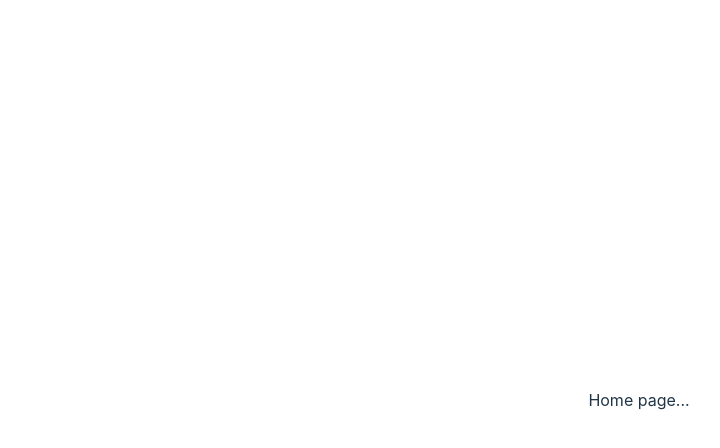
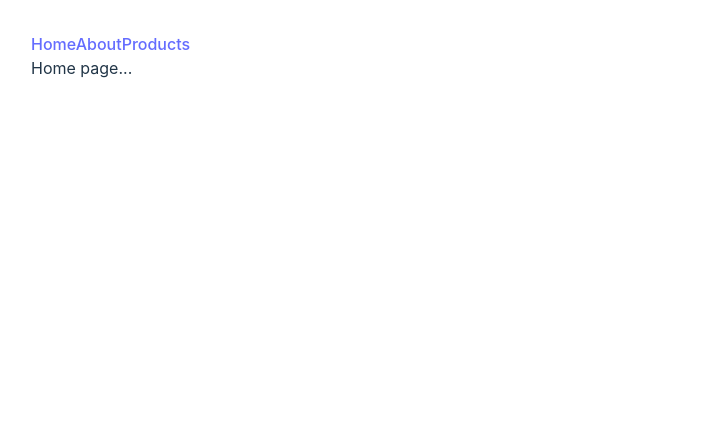
Before and after one commit to danretegan/react-routing, a React (Vite) app in the folder my-app/: page / in a window 1280 px wide. Shown: the top 448 px of the page, without its empty margins (1-721 px from the left). Built offline with nearby package versions, Linux system fonts and the light colour scheme.

Commit message:
add Link

```diff
--- a/my-app/src/App.css
+++ b/my-app/src/App.css
@@ -2,5 +2,4 @@
   max-width: 1280px;
   margin: 0 auto;
   padding: 2rem;
-  text-align: center;
 }
--- a/my-app/src/App.jsx
+++ b/my-app/src/App.jsx
@@ -1,4 +1,4 @@
-import { Route, Routes } from "react-router-dom";
+import { Link, Route, Routes } from "react-router-dom";
 import "./App.css";
 import { Home } from "./pages/Home";
 import { About } from "./pages/About";
@@ -8,7 +8,11 @@ import { NotFoundPage } from "./pages/NotFoundPage";
 function App() {
   return (
     <>
-      <nav></nav>
+      <nav>
+        <Link to="/">Home</Link>
+        <Link to="/about">About</Link>
+        <Link to="/products">Products</Link>
+      </nav>
       <Routes>
         <Route path="/" element={<Home />} />
         <Route path="/about" element={<About />} />
--- a/my-app/src/index.css
+++ b/my-app/src/index.css
@@ -24,8 +24,6 @@ a:hover {
 
 body {
   margin: 0;
-  display: flex;
-  place-items: center;
   min-width: 320px;
   min-height: 100vh;
 }
```
